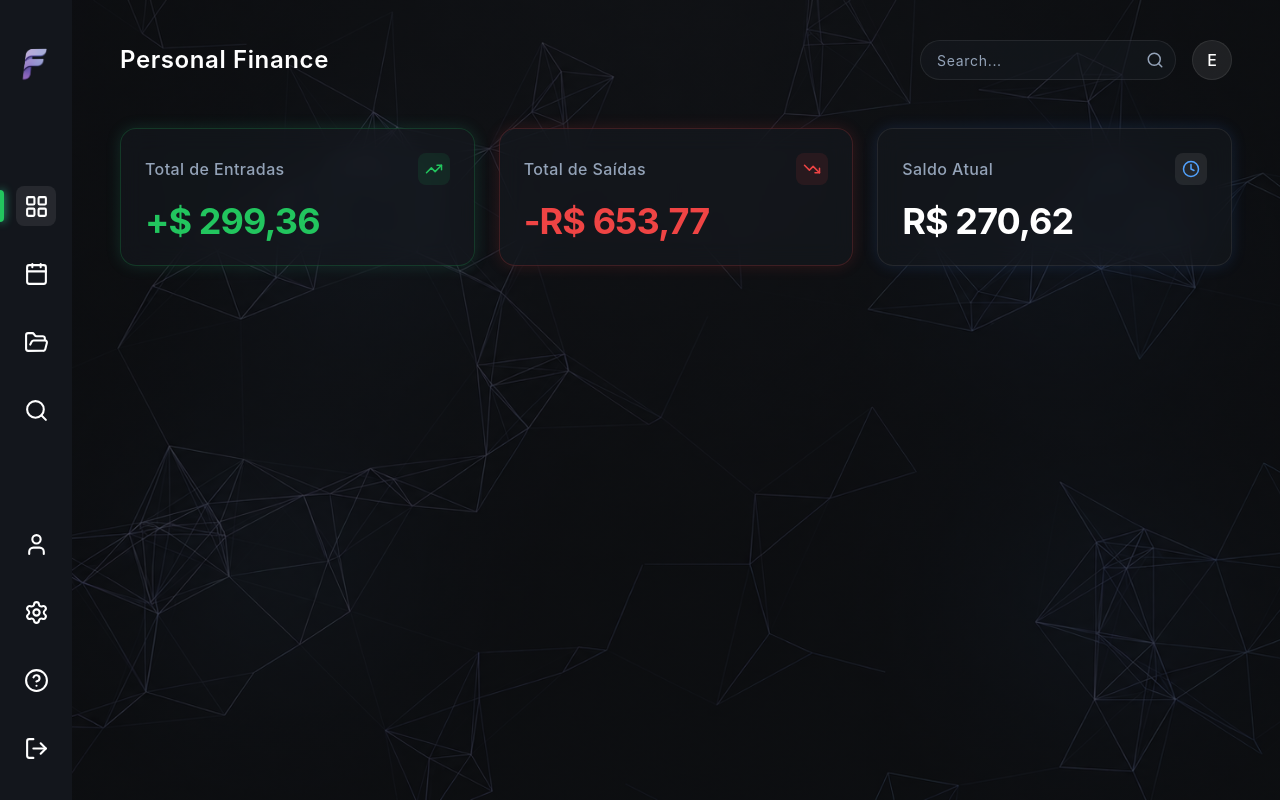
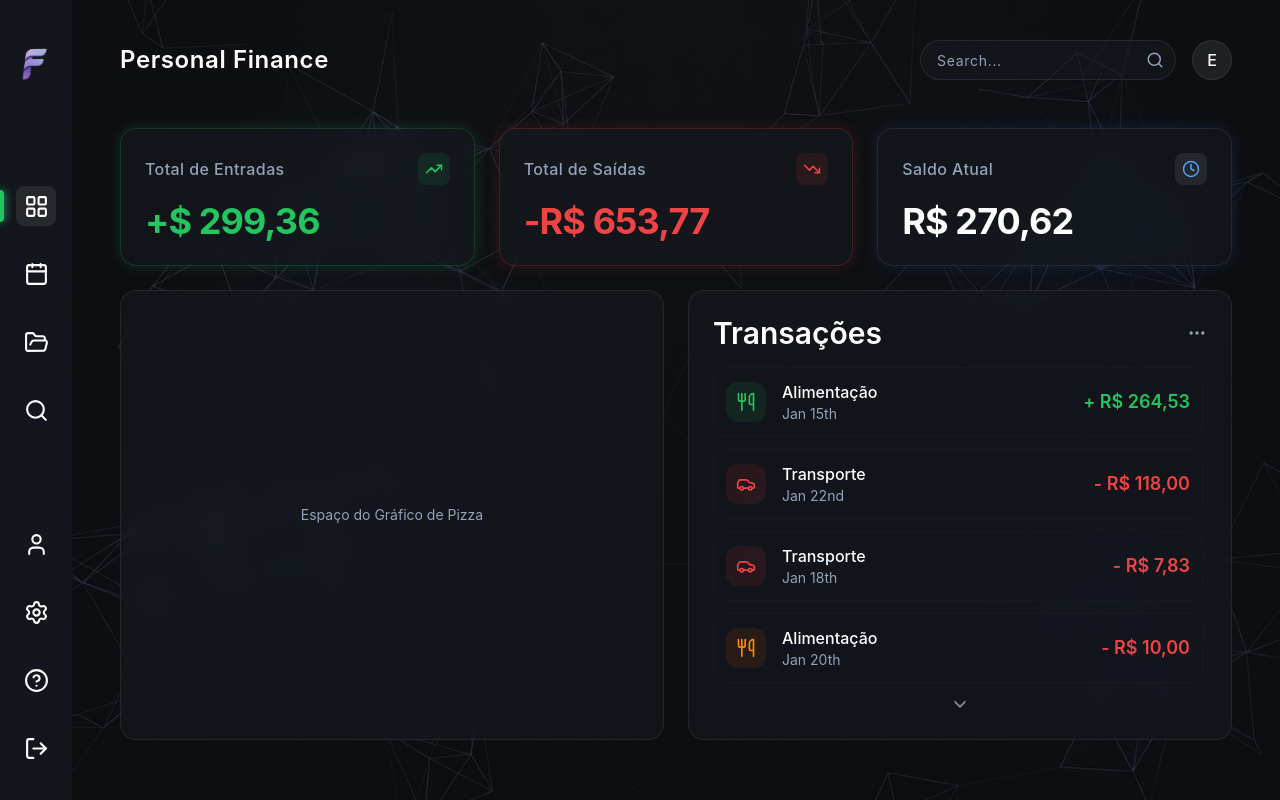
Before and after one commit to joao-vitor-santosz/FinQuest, a React (Vite) app: page / in a window 1280 px wide. Built offline with nearby package versions, Linux system fonts and the light colour scheme.

Commit message:
feat: adiciona componente de TransictionList

```diff
--- a/package.json
+++ b/package.json
@@ -14,6 +14,7 @@
     "lucide-react": "^1.23.0",
     "react": "^19.2.7",
     "react-dom": "^19.2.7",
+    "recharts": "^3.9.1",
     "tailwindcss": "^4.3.2"
   },
   "devDependencies": {
--- a/src/components/DashboardHome/index.tsx
+++ b/src/components/DashboardHome/index.tsx
@@ -1,5 +1,6 @@
 import { TrendingUp, TrendingDown, Clock } from "lucide-react";
 import { MetricCard } from "../MetricCard/index";
+import { TransactionList } from "../TransactionList/index";
 
 export const DashboardHome = () => {
   return (
@@ -27,7 +28,18 @@ export const DashboardHome = () => {
         />
       </div>
 
-      {/* Próximo passo: A linha de baixo (Gráfico + Lista de Transações) virá aqui */}
+      {/* Gráfico + Transações */}
+      <div className="grid grid-cols-1 lg:grid-cols-2 gap-6 w-full items-stretch">
+
+        {/* COLUNA ESQUERDA: Espaço reservado para o Gráfico */}
+        <div className="p-6 rounded-2xl bg-bg-card/40 border border-border-glass backdrop-blur-md flex flex-col justify-center items-center min-h-75">
+          <span className="text-text-secondary text-sm">Espaço do Gráfico de Pizza</span>
+        </div>
+
+        {/* COLUNA DIREITA: Lista de Transações real */}
+        <TransactionList />
+
+      </div>
 
     </div>
   );
--- /dev/null
+++ b/src/components/TransactionList/index.tsx
@@ -0,0 +1,55 @@
+import { MoreHorizontal, ChevronDown } from "lucide-react";
+import { transactions } from "../../mocks/transactions";
+
+export const TransactionList = () => {
+  return (
+    <div className="flex-1 p-6 max-h-112.5 overflow-hidden rounded-2xl bg-bg-card/40 border border-border-glass backdrop-blur-md flex flex-col justify-between">
+
+      {/* Cabeçalho do Card */}
+      <div className="flex items-center justify-between mb-4 shrink-0">
+        <h3 className="text-3xl font-semibold text-white">Transações</h3>
+        <button className="text-text-secondary hover:text-text-primary transition-all">
+          <MoreHorizontal size={20} />
+        </button>
+      </div>
+
+      <div className="flex-1 flex flex-col gap-3 overflow-y-auto scrollbar-hide pr-1 scrollbar-thin">
+        {transactions.map((transaction) => {
+          const Icon = transaction.icon;
+          return (
+            <div
+              key={transaction.id}
+              className="flex items-center justify-between p-3 rounded-xl bg-bg-sidebar/40 border border-border-glass/30 hover:border-border-glass transition-all shrink-0"
+            >
+              {/* Lado Esquerdo: Ícone + Título/Data */}
+              <div className="flex items-center gap-4">
+                <div className={`w-10 h-10 rounded-xl flex items-center justify-center ${transaction.iconBg}`}>
+                  <Icon size={20} />
+                </div>
+                <div className="flex flex-col">
+                  <span className="text-md font-medium text-white">{transaction.title}</span>
+                  <span className="text-sm text-text-secondary">{transaction.date}</span>
+                </div>
+              </div>
+
+              {/* Lado Direito: Valor */}
+              <span className={`text-lg font-semibold ${transaction.type === 'income' ? 'text-income' : 'text-expense'}`}>
+                {transaction.amount}
+              </span>
+            </div>
+          );
+        })}
+      </div>
+
+      {/* Seta para expandir no final (como no mockup) - flex-shrink-0 fixado */}
+      {transactions.length > 5 && (
+        <div className="flex justify-center mt-3 shrink-0">
+          <button className="text-text-secondary hover:text-text-primary transition-all animate-bounce">
+            <ChevronDown size={20} />
+          </button>
+        </div>
+      )}
+
+    </div>
+  );
+};
--- /dev/null
+++ b/src/mocks/transactions.ts
@@ -0,0 +1,59 @@
+import { Car, Utensils } from "lucide-react";
+
+// Simulando dados estáticos que virão de uma API ou estado no futuro
+export const transactions = [
+    {
+      id: 1,
+      title: "Alimentação",
+      date: "Jan 15th",
+      amount: "+ R$ 264,53",
+      type: "income",
+      icon: Utensils,
+      iconBg: "bg-income/10 text-income",
+    },
+    {
+      id: 2,
+      title: "Transporte",
+      date: "Jan 22nd",
+      amount: "- R$ 118,00",
+      type: "expense",
+      icon: Car,
+      iconBg: "bg-expense/10 text-expense",
+    },
+    {
+      id: 3,
+      title: "Transporte",
+      date: "Jan 18th",
+      amount: "- R$ 7,83",
+      type: "expense",
+      icon: Car,
+      iconBg: "bg-expense/10 text-expense",
+    },
+    {
+      id: 4,
+      title: "Alimentação",
+      date: "Jan 20th",
+      amount: "- R$ 10,00",
+      type: "expense",
+      icon: Utensils,
+      iconBg: "bg-orange-500/10 text-orange-400", // Exemplo de outra cor de categoria
+    },
+    {
+      id: 5,
+      title: "Alimentação",
+      date: "Jan 20th",
+      amount: "- R$ 10,00",
+      type: "expense",
+      icon: Utensils,
+      iconBg: "bg-orange-500/10 text-orange-400", // Exemplo de outra cor de categoria
+    },
+    {
+      id: 6,
+      title: "Alimentação",
+      date: "Jan 20th",
+      amount: "- R$ 10,00",
+      type: "expense",
+      icon: Utensils,
+      iconBg: "bg-orange-500/10 text-orange-400", // Exemplo de outra cor de categoria
+    },
+  ];
--- a/src/styles/globals.css
+++ b/src/styles/globals.css
@@ -38,3 +38,13 @@ body {
   background-repeat: no-repeat;
   background-attachment: fixed;
 }
+
+/* Esconde scrollbar no Chrome, Safar e edge */
+.scrollbar-hide::-webkit-scrollbar {
+    display: none;
+}
+
+/*Esconde scrollbar no Firefox */
+.scrollbar-hide {
+    scrollbar-width: none;
+}
```
Also changed, not shown: 1 other file (tests, documents, lock files or other folders).
